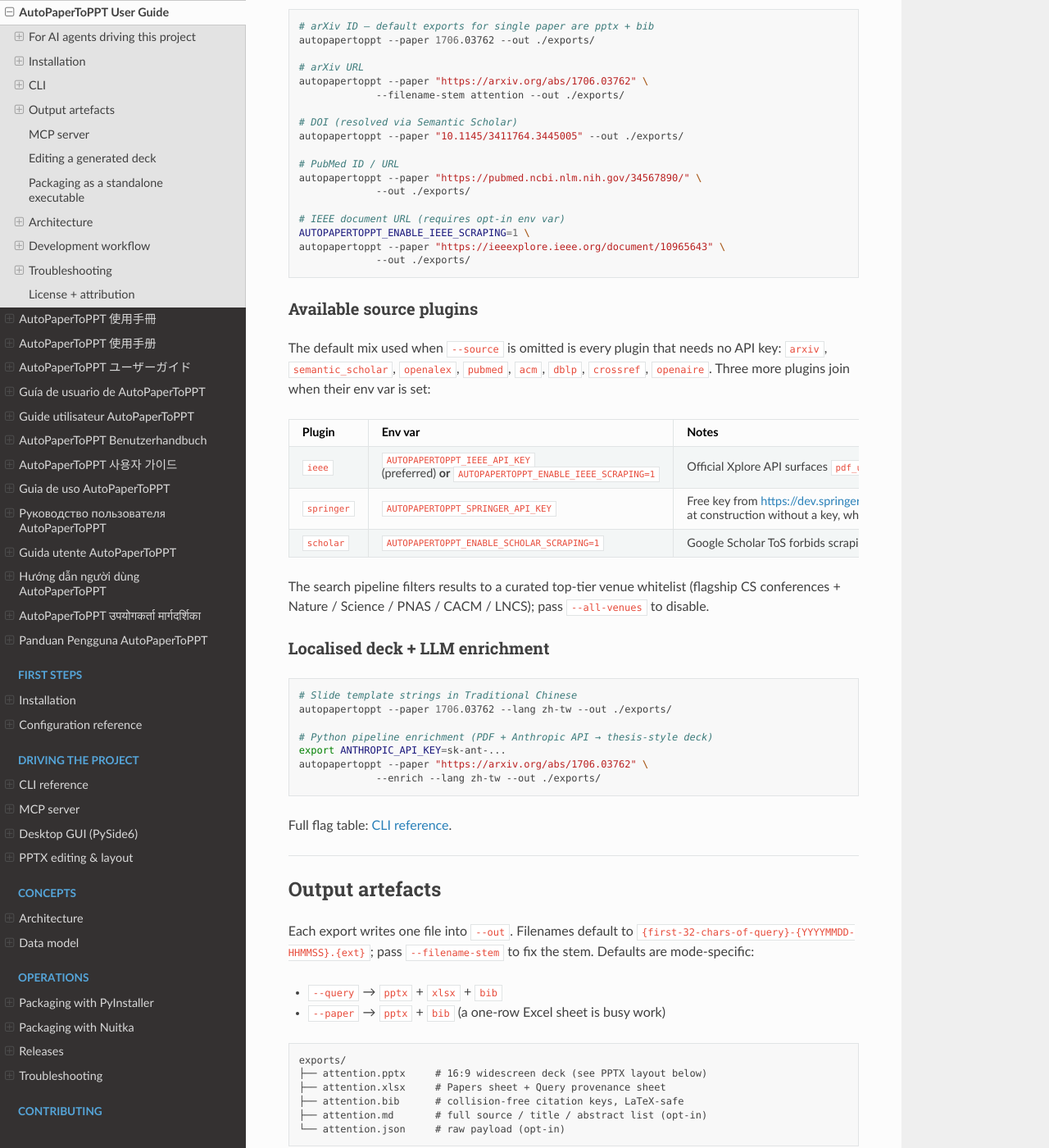
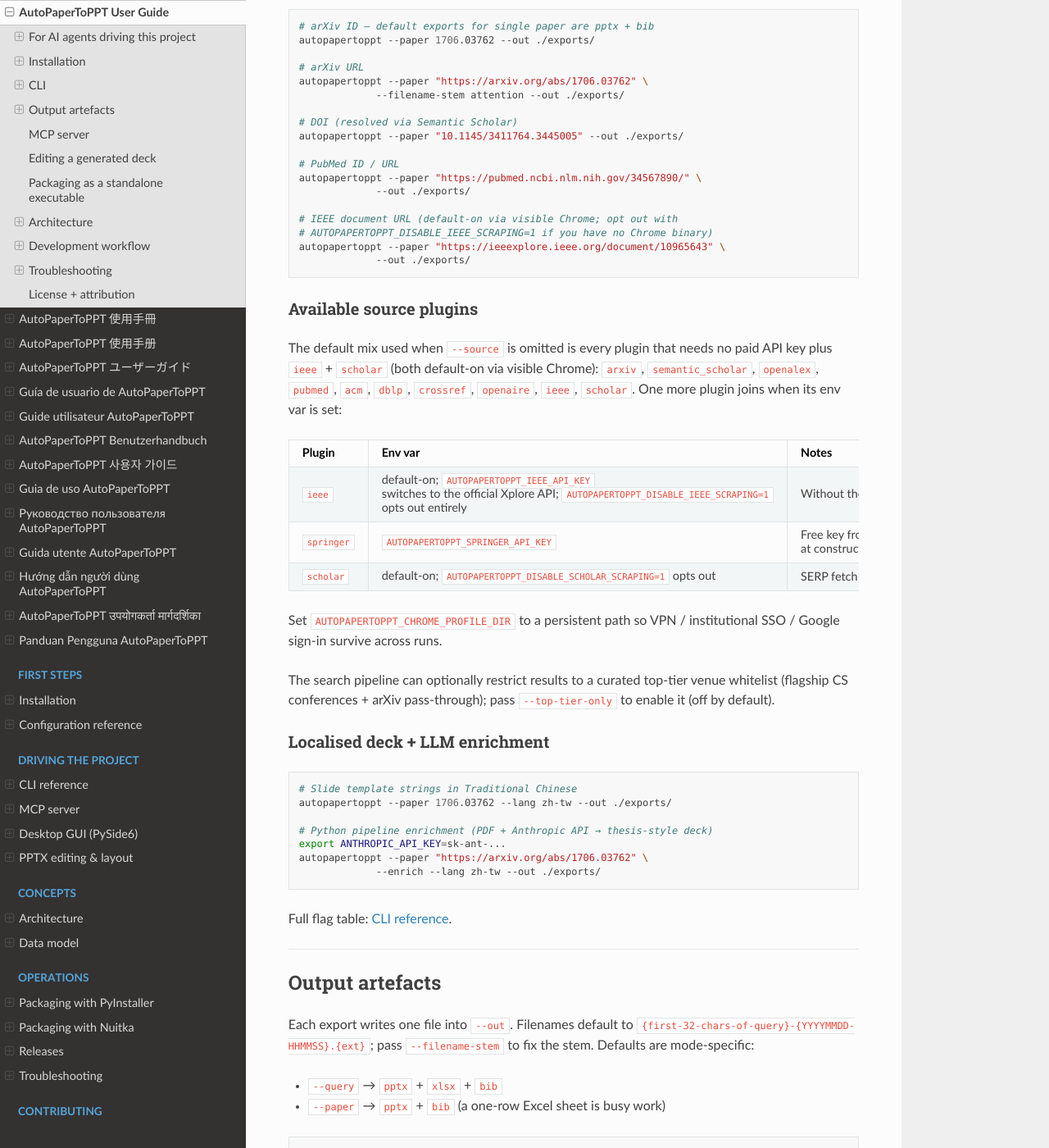
Before and after one commit to Integration-Automation/ThesisAgent, a Sphinx documentation site: the page built from docs/en/index.rst, in a window 1280 px wide and 1400 px high, scrolled down 3813 px. Shown: the whole window at 82% size. Built offline with Sphinx 7.4.7 and the Read the Docs theme 3.1.0, drawn with Linux system fonts in a browser that asks for light colours.

Commit message:
Refresh README + docs for default-on IEEE/Scholar via visible Chrome
The env-var convention flipped from opt-IN (AUTOPAPERTOPPT_ENABLE_*) to
opt-OUT (AUTOPAPERTOPPT_DISABLE_*) several commits ago, but the user-
facing docs still showed the old names + the old behaviour.

README.md:
  - Env-var table: replace ENABLE_IEEE_SCRAPING / ENABLE_SCHOLAR_SCRAPING
    with the current DISABLE_* opt-out variables; add CHROME_PROFILE_DIR
    + DISABLE_WEBRUNNER + CORE_API_KEY rows; expand CONTACT_EMAIL +
    S2_API_KEY notes to mention the OA resolver.
  - Features list: Scholar + IEEE are no longer "opt-in scrape"; they
    are default-on via visible Chrome (selenium). Add bullets for the
    LLM-as-agent flow scripts and the OA PDF resolver.
  - CLI flags table: drop --all-venues (never existed under that name);
    add --no-pdf, --no-oa-resolve, --top-tier-only.
  - New section "LLM-as-agent flow" pointing at scripts/llm_*.py and
    .claude/agents/paper-summary-author.md.

docs/cli.md:
  - --source row: name DISABLE_* opt-out vars instead of ENABLE_*; note
    IEEE_API_KEY as the anonymous-safe shortcut.
  - --lightweight row: add the LLM-as-agent flow as the preferred path
    when an LLM is in the editor.
  - Examples block: drop the ENABLE_IEEE_SCRAPING=1 prefix; add a
    CHROME_PROFILE_DIR example so VPN / SSO cookies survive across runs.

docs/en/index.rst:
  - Available source plugins table: rewrite ieee + scholar rows for
    default-on visible-Chrome behaviour with DISABLE_* opt-outs.
  - Mention CHROME_PROFILE_DIR for VPN persistence.
  - Replace --all-venues with --top-tier-only (opposite default).

docs/zh-tw/index.rst + docs/zh-cn/index.rst:
  - Surgical rename ENABLE_* -> DISABLE_* on every occurrence. Prose
    paragraphs around them stay in their original Chinese.

docs/mcp.md:
  - list_sources example JSON: reflect IEEE + Scholar being default-on
    with opt_out_env_var instead of needing an opt-in.

```diff
--- a/docs/en/index.rst
+++ b/docs/en/index.rst
@@ -196,8 +196,8 @@
    autopapertoppt --paper "https://pubmed.ncbi.nlm.nih.gov/34567890/" \
                 --out ./exports/
 
-   # IEEE document URL (requires opt-in env var)
-   AUTOPAPERTOPPT_ENABLE_IEEE_SCRAPING=1 \
+   # IEEE document URL (default-on via visible Chrome; opt out with
+   # AUTOPAPERTOPPT_DISABLE_IEEE_SCRAPING=1 if you have no Chrome binary)
    autopapertoppt --paper "https://ieeexplore.ieee.org/document/10965643" \
                 --out ./exports/
 
@@ -205,9 +205,10 @@
 ^^^^^^^^^^^^^^^^^^^^^^^^
 
 The default mix used when ``--source`` is omitted is every plugin that
-needs no API key: ``arxiv``, ``semantic_scholar``, ``openalex``,
-``pubmed``, ``acm``, ``dblp``, ``crossref``, ``openaire``. Three more
-plugins join when their env var is set:
+needs no paid API key plus ``ieee`` + ``scholar`` (both default-on via
+visible Chrome): ``arxiv``, ``semantic_scholar``, ``openalex``,
+``pubmed``, ``acm``, ``dblp``, ``crossref``, ``openaire``, ``ieee``,
+``scholar``. One more plugin joins when its env var is set:
 
 .. list-table::
    :header-rows: 1
@@ -217,10 +218,12 @@
      - Env var
      - Notes
    * - ``ieee``
-     - ``AUTOPAPERTOPPT_IEEE_API_KEY`` (preferred) **or**
-       ``AUTOPAPERTOPPT_ENABLE_IEEE_SCRAPING=1``
-     - Official Xplore API surfaces ``pdf_url`` for in-scope papers;
-       the scrape path is a fallback when no key is available.
+     - default-on; ``AUTOPAPERTOPPT_IEEE_API_KEY`` switches to the
+       official Xplore API; ``AUTOPAPERTOPPT_DISABLE_IEEE_SCRAPING=1``
+       opts out entirely
+     - Without the API key, the search + document fetch run through
+       visible Chrome (selenium). The httpx fallback is a CI / no-Chrome
+       safety net.
    * - ``springer``
      - ``AUTOPAPERTOPPT_SPRINGER_API_KEY``
      - Free key from https://dev.springernature.com/. Covers Nature,
@@ -228,12 +231,16 @@
        The plugin raises ``ConfigError`` at construction without a key,
        which the pipeline silently skips.
    * - ``scholar``
-     - ``AUTOPAPERTOPPT_ENABLE_SCHOLAR_SCRAPING=1``
-     - Google Scholar ToS forbids scraping — off by default.
+     - default-on; ``AUTOPAPERTOPPT_DISABLE_SCHOLAR_SCRAPING=1`` opts out
+     - SERP fetch runs in visible Chrome. Google ToS forbids automation;
+       opt out to avoid captcha / IP-block risk.
 
-The search pipeline filters results to a curated top-tier venue
-whitelist (flagship CS conferences + Nature / Science / PNAS / CACM /
-LNCS); pass ``--all-venues`` to disable.
+Set ``AUTOPAPERTOPPT_CHROME_PROFILE_DIR`` to a persistent path so
+VPN / institutional SSO / Google sign-in survive across runs.
+
+The search pipeline can optionally restrict results to a curated
+top-tier venue whitelist (flagship CS conferences + arXiv pass-through);
+pass ``--top-tier-only`` to enable it (off by default).
 
 Localised deck + LLM enrichment
 ^^^^^^^^^^^^^^^^^^^^^^^^^^^^^^^
--- a/docs/zh-cn/index.rst
+++ b/docs/zh-cn/index.rst
@@ -183,7 +183,7 @@
                 --out ./exports/
 
    # IEEE document URL(需 opt-in env var)
-   AUTOPAPERTOPPT_ENABLE_IEEE_SCRAPING=1 \
+   AUTOPAPERTOPPT_DISABLE_IEEE_SCRAPING=1 \
    autopapertoppt --paper "https://ieeexplore.ieee.org/document/10965643" \
                 --out ./exports/
 
@@ -204,7 +204,7 @@
      - 备注
    * - ``ieee``
      - ``AUTOPAPERTOPPT_IEEE_API_KEY``\ (建议)**或**\
-       ``AUTOPAPERTOPPT_ENABLE_IEEE_SCRAPING=1``
+       ``AUTOPAPERTOPPT_DISABLE_IEEE_SCRAPING=1``
      - 官方 Xplore API 在订阅范围内会带 ``pdf_url``;没 key 时可用
        fallback 爬取路径。
    * - ``springer``
@@ -214,7 +214,7 @@
        没 key 时 plugin 会在构造时抛 ``ConfigError``,被 pipeline
        静默跳过。
    * - ``scholar``
-     - ``AUTOPAPERTOPPT_ENABLE_SCHOLAR_SCRAPING=1``
+     - ``AUTOPAPERTOPPT_DISABLE_SCHOLAR_SCRAPING=1``
      - Google Scholar ToS 禁止爬取,默认关闭。
 
 搜索流水线默认套用「顶级期刊白名单」(旗舰级 CS 会议 + Nature / Science /
--- a/docs/zh-tw/index.rst
+++ b/docs/zh-tw/index.rst
@@ -183,7 +183,7 @@
                 --out ./exports/
 
    # IEEE document URL(需 opt-in env var)
-   AUTOPAPERTOPPT_ENABLE_IEEE_SCRAPING=1 \
+   AUTOPAPERTOPPT_DISABLE_IEEE_SCRAPING=1 \
    autopapertoppt --paper "https://ieeexplore.ieee.org/document/10965643" \
                 --out ./exports/
 
@@ -204,7 +204,7 @@
      - 備註
    * - ``ieee``
      - ``AUTOPAPERTOPPT_IEEE_API_KEY``\ (建議)**或**\
-       ``AUTOPAPERTOPPT_ENABLE_IEEE_SCRAPING=1``
+       ``AUTOPAPERTOPPT_DISABLE_IEEE_SCRAPING=1``
      - 官方 Xplore API 在訂閱範圍內會帶 ``pdf_url``;沒 key 時可用
        fallback 爬取路徑。
    * - ``springer``
@@ -214,7 +214,7 @@
        沒 key 時 plugin 會在建構時拋 ``ConfigError``,被 pipeline
        靜默跳過。
    * - ``scholar``
-     - ``AUTOPAPERTOPPT_ENABLE_SCHOLAR_SCRAPING=1``
+     - ``AUTOPAPERTOPPT_DISABLE_SCHOLAR_SCRAPING=1``
      - Google Scholar ToS 禁止爬取,預設關閉。
 
 搜尋管線預設套用「頂級期刊白名單」(旗艦級 CS 會議 + Nature / Science /
```
Also changed, not shown: README.md (+56 -15 lines), docs/cli.md (+12 -7 lines), docs/mcp.md (+5 -5 lines).
